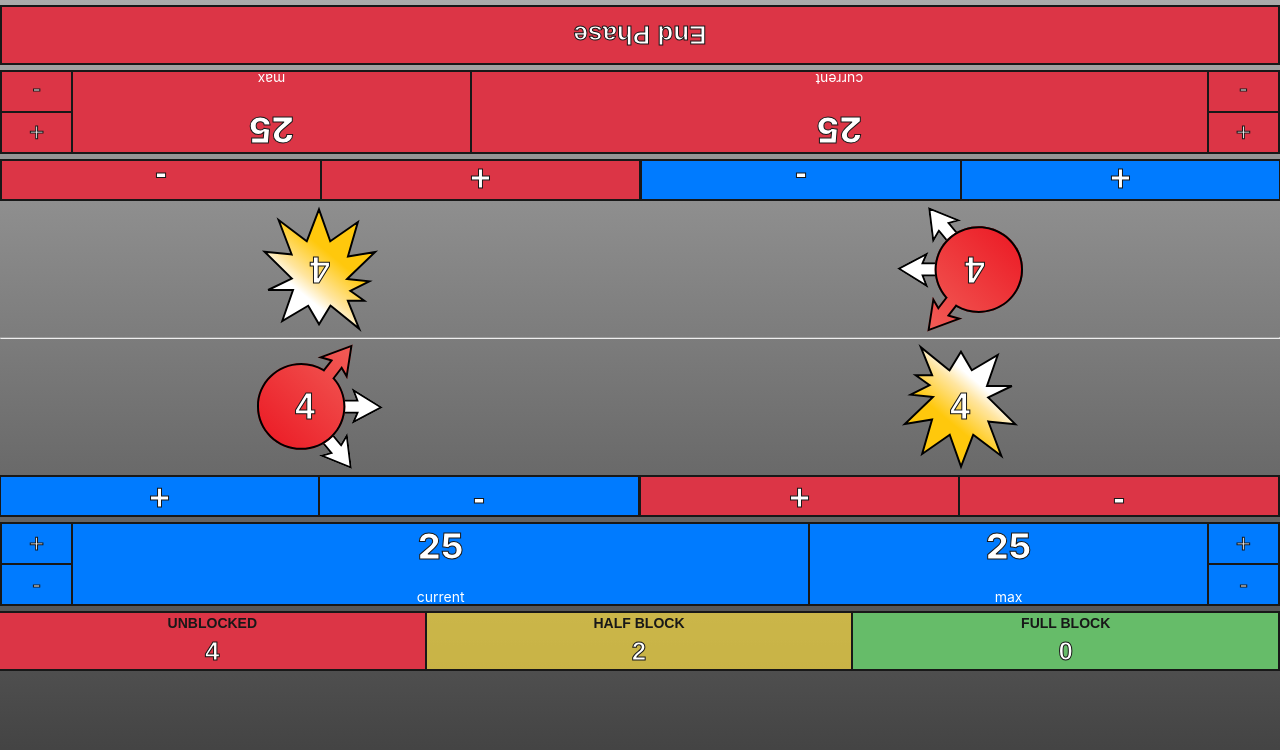
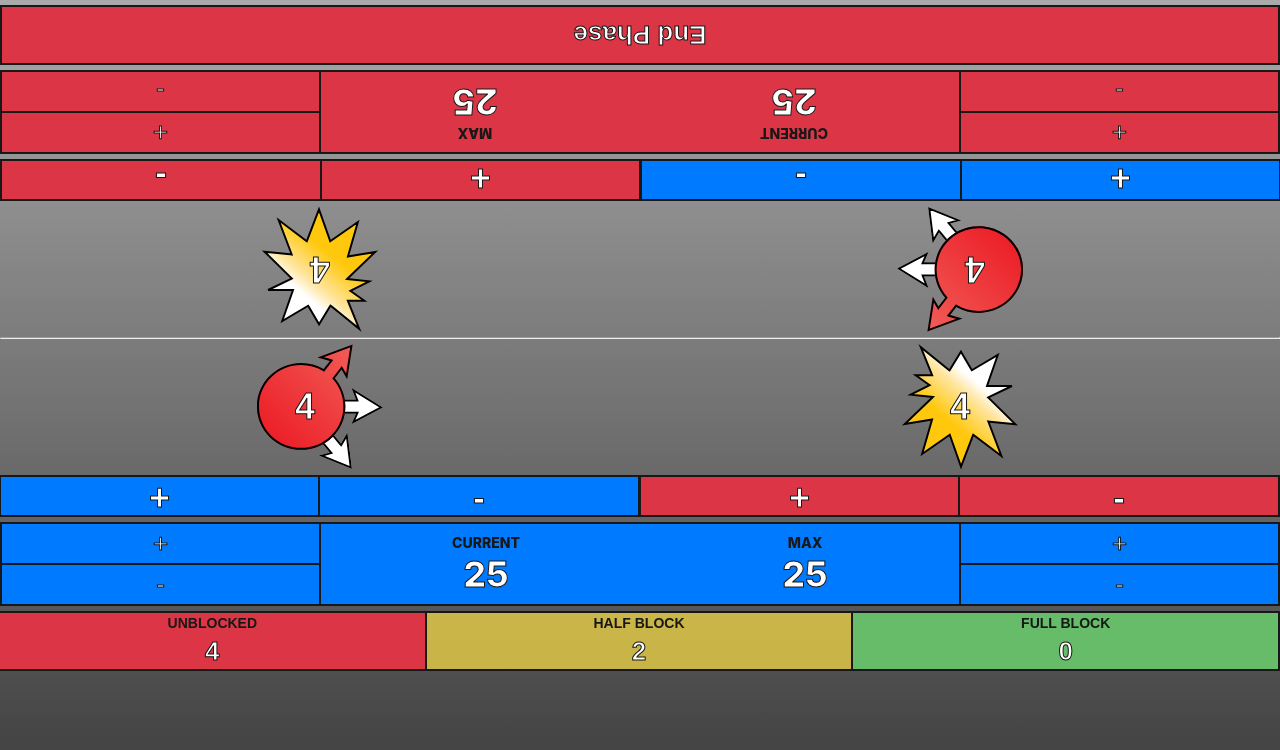
Before and after one commit to papa-fish/health-tracker, a React (Create React App) app: page / in a window 1280 px wide. Shown: the top 750 px of the page. Built offline with nearby package versions, Linux system fonts and the light colour scheme.

Commit message:
refactored player hp components

```diff
--- a/src/App.css
+++ b/src/App.css
@@ -66,10 +66,10 @@ hr {
 
 .current-hp-plus-minus-wrapper,
 .max-hp-plus-minus-wrapper {
+  flex-basis: 25%;
   display: flex;
   flex-direction: column;
   height: 100%;
-  width: 80px;
 }
 
 .current-hp-plus-minus-wrapper .plus-btn,
@@ -81,6 +81,7 @@ hr {
   border: none;
   border-right: 2px solid var(--black-color);
 }
+
 .max-hp-plus-minus-wrapper .plus-btn,
 .max-hp-plus-minus-wrapper .minus-btn {
   color: var(--white-color);
@@ -96,34 +97,23 @@ hr {
   border-bottom: 2px solid var(--black-color);
 }
 
-.current-hp-wrapper {
-  flex-basis: 65%;
-}
 
-.max-hp-wrapper {
-  flex-basis: 35%;
-}
-
-.current-hp-wrapper,
-.max-hp-wrapper {
+.hp-wrapper {
+  flex-basis: 50%;
   display: flex;
-  flex-direction: column;
+  flex-direction: row;
   justify-content: space-around;
   align-items: center;
   height: 100%;
 }
 
-.current-hp-wrapper {
-  border-right: 2px solid var(--black-color);
+.hp-status {
+  font-size: var(--font-size-extrasmall);
+  color: var(--black-color);
+  font-weight: var(--font-weight);
 }
 
-.hp-status {
-  font-size: var(--font-size-extrasmall);
-  color: var(--white-color);
-}
-
-.current-hp,
-.max-hp {
+.hp {
   font-weight: var(--font-weight);
   color: var(--white-color);
   font-size: var(--font-size-large);
--- a/src/components/BlockComponent.jsx
+++ b/src/components/BlockComponent.jsx
@@ -14,7 +14,7 @@ export default function BlockComponent({ state, setState }) {
                 className="block-btn"
                 id="unblocked"
                 >
-                <p>UNBLOCKED</p>
+                <label>UNBLOCKED</label>
                 <p className="damage">{attackDamage}</p>
             </button>
             <button
@@ -22,7 +22,7 @@ export default function BlockComponent({ state, setState }) {
                 className="block-btn"
                 id="half-block"
                 >
-                <p>HALF BLOCK</p>
+                <label>HALF BLOCK</label>
                 <p className="damage">{Math.ceil(attackDamage / 2)}</p>
             </button>
             <button
--- a/src/components/Player.jsx
+++ b/src/components/Player.jsx
@@ -18,31 +18,32 @@ export default function Player({ bkc, hp, setHp, maxHp, setMaxHp }) {
                         setState={setHp}
                         />
                 </div>
+
                 <div
-                    style={{background: bkc }}
-                    className="current-hp-wrapper"
-                    >
-                    <p
-                        value={hp}
-                        className="current-hp"
-                        >{hp}
-                    </p>
-                    <br />
-                    <p className="hp-status">current</p>
+                    style={{ background: bkc }}
+                    className="hp-wrapper"
+                >
+                    <div className="hp-label">
+                        <label className="hp-status">CURRENT</label>
+                        <p
+                            value={hp}
+                            className="hp"
+                        >
+                            {hp}
+                        </p>
+                    </div>
+                    <div className="hp-label">
+                        <label className="hp-status">MAX</label>
+                        <p
+                            value={maxHp}
+                            className="hp"
+                        >
+                            {maxHp}
+                        </p>
+                    </div>
                 </div>
 
-                <div
-                    style={{ backgroundColor: bkc }}
-                    className="max-hp-wrapper"
-                    >
-                    <p
-                        value={maxHp}
-                        className="max-hp"
-                        >{maxHp}
-                    </p>
-                    <br />
-                    <p className="hp-status">max</p>
-                </div>
+
                 <div className="max-hp-plus-minus-wrapper">
                     <PlusButton
                         bkc={bkc}
```
